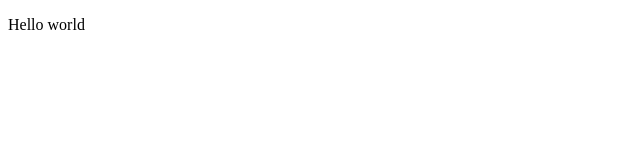
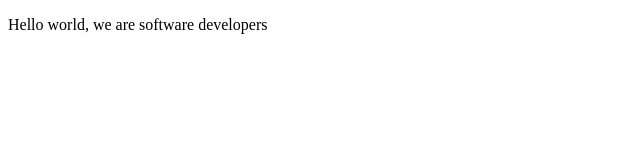
Before and after one commit to dielupovissa/simba_aivar_microverse, a plain HTML site: page index.html in a window 1280 px wide. Shown: the whole page, without its empty margins (0-640 px from the left). Drawn offline with Linux system fonts and the light colour scheme.

Commit message:
We are software developers

```diff
--- a/index.html
+++ b/index.html
@@ -21,7 +21,7 @@
     - The freeCodeCamp Team
 
     -->
-    <p>Hello world</p>
+    <p>Hello world, we are software developers</p>
     <script  src="js/index.js"></script>
   </body>
 </html>
```
